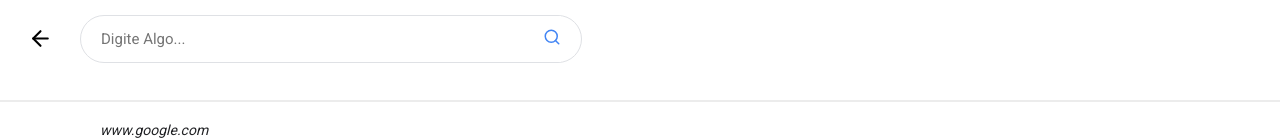
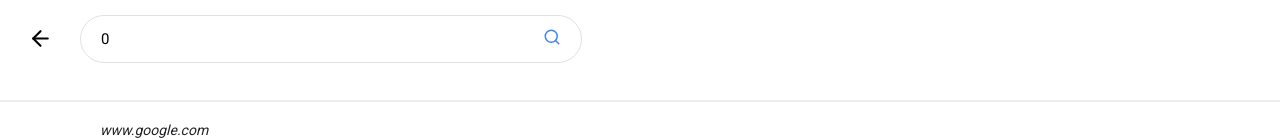
Before and after one commit to pedrocs378/projeto-tcc, a React (Create React App) app in the folder frontend/: page /search/0 in a window 1280 px wide. Shown: the top 140 px of the page. Built offline with nearby package versions, Linux system fonts and the light colour scheme; the HTML template or start-up script is replaced by a standard one.

Commit message:
arrumando bugs do texto a ser pesquisado e rotas

```diff
--- a/frontend/src/components/SearchBar/index.js
+++ b/frontend/src/components/SearchBar/index.js
@@ -1,16 +1,18 @@
 import React from 'react'
-import { useHistory } from 'react-router-dom'
 import { FiSearch } from 'react-icons/fi'
 
 import './styles.css'
 
 export default function SearchBar(props) {
-    const history = useHistory()
 
     function onPressEnter(event) {
         if(event.which === 13) {
-            history.push('/search')
+            props.onChange(13)
         }
+    }
+
+    function handleDigit(event) {
+        props.onChange(event)
     }
 
     return (
@@ -19,7 +21,22 @@ export default function SearchBar(props) {
                 <FiSearch size={16} color="#9AA0A6" />
             </div>
             <div className="search-term">
-                <input type="text" name="search" id="search" placeholder="Digite Algo..." onKeyPress={onPressEnter} />
+                { props.value ?
+                    <input
+                        type="text"
+                        id="search"
+                        value={props.value}
+                        onChange={handleDigit}
+                        onKeyPress={onPressEnter}
+                    /> :
+                    <input
+                        type="text"
+                        id="search"
+                        placeholder="Digite Algo..."
+                        onChange={handleDigit}
+                        onKeyPress={onPressEnter}
+                    />
+                }
             </div>
             <div className={ props.hiddenButton ? "icon-hidden" : "icon-button" }>
                 <button>
--- a/frontend/src/pages/Home/index.js
+++ b/frontend/src/pages/Home/index.js
@@ -1,4 +1,4 @@
-import React from 'react'
+import React, { useState } from 'react'
 import { useHistory } from 'react-router-dom'
 
 import './styles.css'
@@ -6,10 +6,25 @@ import './styles.css'
 import SearchBar from '../../components/SearchBar'
 
 export default function Search() {
+    const [text, setText] = useState("")
     const history = useHistory()
 
     function handleSearch() {
-        history.push('/search')
+        if (text) {
+            const textToSearch = text.split(' ').join('+')
+            history.push('/search/' + textToSearch)
+        }
+    }
+
+    function onTyping(event) {
+        if (event === 13) {
+            if (text) {
+                const textToSearch = text.split(' ').join('+')
+                history.push('/search/' + textToSearch)
+            }
+        } else {
+            setText(event.target.value)
+        }
     }
 
     return (
@@ -18,7 +33,7 @@ export default function Search() {
                 <main>
                     <div className="search-group">
                         <h1>Google</h1>
-                        <SearchBar hiddenButton />
+                        <SearchBar hiddenButton onChange={onTyping} />
                         <input type="button" id="btn-search" value="Pesquisar" onClick={handleSearch} />
                     </div>
                 </main>
--- a/frontend/src/pages/SearchResults/index.js
+++ b/frontend/src/pages/SearchResults/index.js
@@ -84,7 +84,8 @@ const results = [
     },
 ]
 
-export default function SearchResults() {
+export default function SearchResults(props) {
+    const [text, setText] = useState("")
     const [page, setPage] = useState(1)
     const [pageResults, setPageResults] = useState([])
 
@@ -106,13 +107,27 @@ export default function SearchResults() {
             }
             pageResultsAux.totalPages = page
             setPageResults(pageResultsAux)
-            console.log(pageResultsAux)
         }
     }, [cont])
 
+    useEffect(() => {
+        const textToSearch = props.match.params.query
+        setText(textToSearch)
+    }, [text])
 
-    function handleChange(event, page) {
+    function handlePageChange(event, page) {
         setPage(page)
+    }
+
+    function onTyping(event) {
+        if (event === 13) {
+            if (text) {
+                const textToSearch = text.split(' ').join('+')
+                history.push('/search/' + textToSearch)
+            }
+        } else {
+            setText(event.target.value)
+        }
     }
 
     return (
@@ -126,7 +141,7 @@ export default function SearchResults() {
                     </span>
                 </div>
                 <div className="searchbar">
-                    <SearchBar hiddenIcon />
+                    <SearchBar hiddenIcon value={text.includes('+') ? text.split('+').join(' ') : text} onChange={onTyping} />
                 </div>
             </div>
             <div id="separator" />
@@ -146,7 +161,8 @@ export default function SearchResults() {
                                             </a>
                                             <span>{result.desc}</span>
                                         </li> : null
-                                )})
+                                )
+                            })
                         }
                     </ul>
                 </div>
@@ -156,16 +172,17 @@ export default function SearchResults() {
                     <MemoryRouter initialEntries={['/search']} initialIndex={0}>
                         <Route>
                             {() => {
+
                                 return (
                                     <Pagination
                                         count={pageResults.totalPages}
                                         page={page}
-                                        onChange={handleChange}
+                                        onChange={handlePageChange}
                                         color="primary"
                                         renderItem={(item) => (
                                             <PaginationItem
                                                 component={Link}
-                                                to={'/search/' + item.page}
+                                                to={'/search?q='+text.split(' ').join('+') + '/' + item.page}
                                                 {...item}
                                             />
                                         )}
--- a/frontend/src/routes.js
+++ b/frontend/src/routes.js
@@ -9,7 +9,7 @@ export default function Routes() {
         <BrowserRouter>
             <Switch>
                 <Route path="/" exact component={Home} />
-                <Route path="/search" component={SearchResults} />
+                <Route path="/search/:query?" component={SearchResults} />
             </Switch>
         </BrowserRouter>
     )
```
